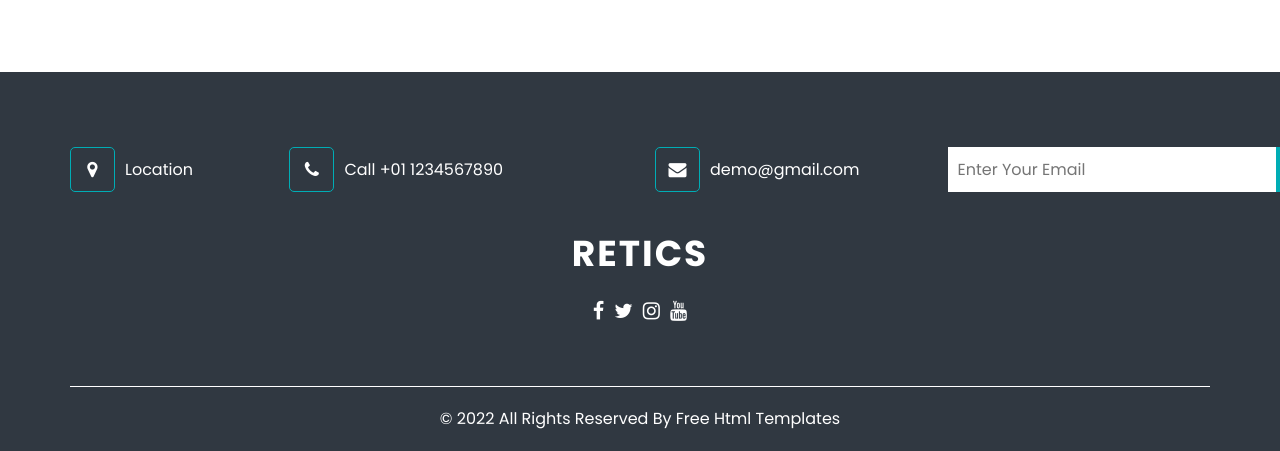
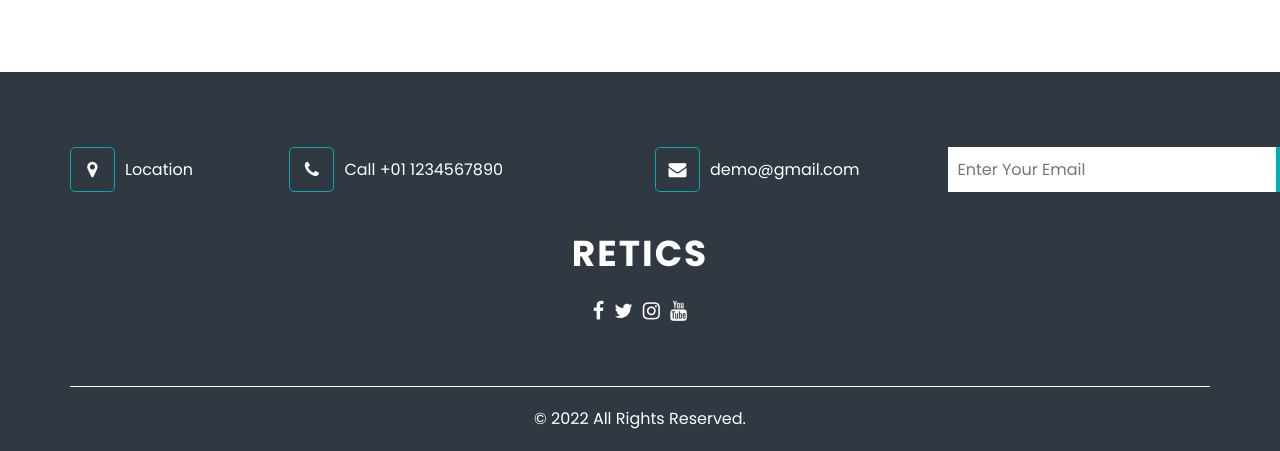
Before and after one commit to MowahidLatif/Websites, a plain HTML site: page InteriorDesignWebsite/index.html in a window 1280 px wide. Shown: the part 5355-5806 px from the top of the page. Drawn offline with nearby package versions, Linux system fonts and the light colour scheme; some packages are replaced by stand-ins of ours.

Commit message:
Small updates with loading issue.

```diff
--- a/InteriorDesignWebsite/index.html
+++ b/InteriorDesignWebsite/index.html
@@ -665,9 +665,7 @@
   <footer class="footer_section">
     <div class="container">
       <p>
-        &copy; <span id="displayYear"></span> All Rights Reserved By
-        <a href="https://html.design/">Free Html Templates</a>
-      </p>
+        &copy; <span id="displayYear"></span> All Rights Reserved.</p>
     </div>
   </footer>
   <!-- footer section -->
```
Also changed, not shown: CarWebsite/index.html (+1 -1 lines), CasinoWebsite/index.html (+1 -1 lines).
